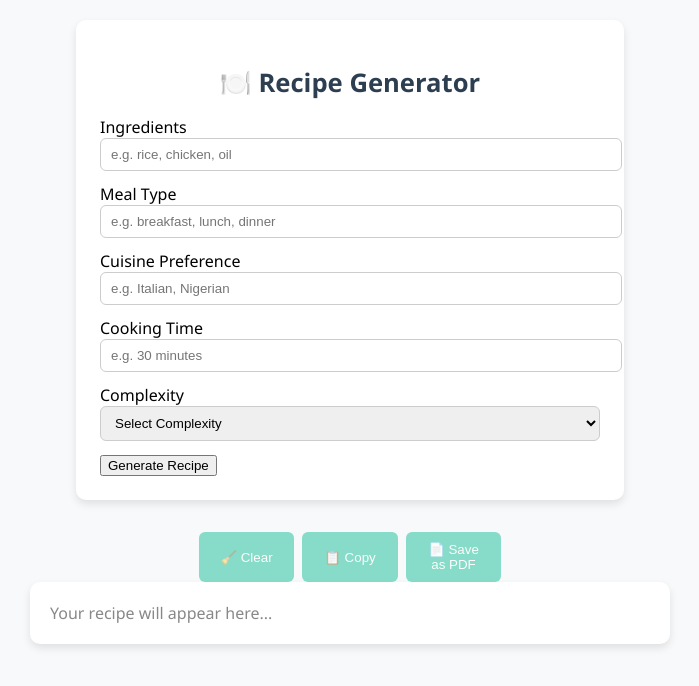
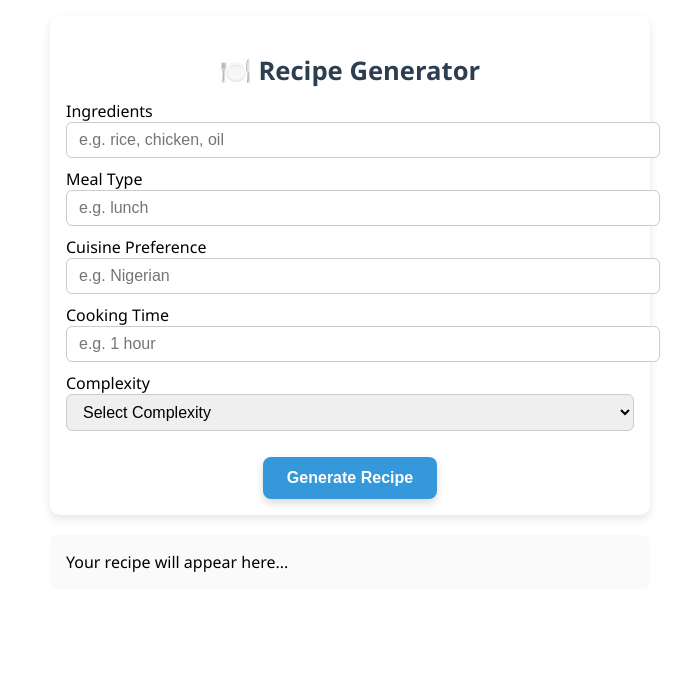
Before and after one commit to Enenche23/Recipe_Gen, a React (Create React App) app in the folder client/: page / in a window 1280 px wide. Shown: the top 686 px of the page, without its empty margins (290-989 px from the left). Built offline with nearby package versions, Linux system fonts and the light colour scheme.

Commit message:
UI/UX improvements and recipe title handling

```diff
--- a/client/src/App.css
+++ b/client/src/App.css
@@ -1,86 +1,110 @@
-/* App.css */
+/* Layout */
 .app-container {
+  max-width: 600px;
+  margin: auto;
+  padding: 16px;
   font-family: 'Segoe UI', Tahoma, Geneva, Verdana, sans-serif;
-  background: #f8f9fa;
-  min-height: 100vh;
-  display: flex;
-  flex-direction: column;
-  align-items: center;
-  padding: 20px;
 }
 
 .recipe-card {
   background: #fff;
-  padding: 24px;
+  padding: 16px;
   border-radius: 10px;
-  box-shadow: 0 4px 8px rgba(0,0,0,0.1);
-  width: 100%;
-  max-width: 500px;
-  margin-bottom: 20px;
+  box-shadow: 0 4px 10px rgba(0,0,0,0.1);
 }
 
+/* Inputs */
+.input-field {
+  width: 100%;
+  padding: 8px 12px;
+  margin-bottom: 10px;
+  border: 1px solid #ccc;
+  border-radius: 6px;
+  font-size: 1rem;
+}
+
+/* Title */
 .recipe-title {
   text-align: center;
-  margin-bottom: 16px;
-  font-size: 1.6em;
+  font-size: 1.6rem;
+  margin-bottom: 12px;
   color: #2c3e50;
 }
 
-.input-field {
-  width: 100%;
-  padding: 8px 10px;
-  margin-bottom: 12px;
-  border: 1px solid #ccc;
-  border-radius: 6px;
+/* Generate Recipe Button */
+.recipe-actions {
+  display: flex;
+  justify-content: center;
+  margin-top: 16px;
 }
 
-.recipe-actions {
+.generate-btn {
+  background-color: #3498db;
+  color: white;
+  font-weight: bold;
+  padding: 12px 24px;
+  font-size: 1rem;
+  border: none;
+  border-radius: 8px;
+  cursor: pointer;
+  transition: background-color 0.3s ease, transform 0.2s ease;
+  box-shadow: 0 4px 8px rgba(0, 0, 0, 0.15);
+}
+
+.generate-btn:hover {
+  background-color: #2980b9;
+  transform: translateY(-2px);
+}
+
+/* Recipe Output */
+.recipe-output {
+  margin-top: 20px;
+  background: #fafafa;
+  padding: 16px;
+  border-radius: 8px;
+  white-space: pre-wrap;
+}
+
+/* Bold text inside recipe */
+.bold-text {
+  font-weight: bold;
+  font-size: 1.1rem;
+  color: #2c3e50;
+}
+
+/* Action buttons (Save, Copy, Clear) */
+.action-buttons {
   display: flex;
   justify-content: space-between;
   margin-top: 12px;
+  gap: 8px;
 }
 
 .action-btn {
   flex: 1;
-  margin: 0 4px;
-  background-color: #3bc9a7;
-  color: white;
+  background-color: #f0f0f0;
   border: none;
-  padding: 10px 14px;
+  padding: 10px;
+  font-size: 0.95rem;
   border-radius: 6px;
   cursor: pointer;
   transition: background-color 0.2s ease;
 }
 
 .action-btn:hover {
-  background-color: #31ab90;
+  background-color: #ddd;
 }
 
-.action-btn:disabled {
-  opacity: 0.6;
-  cursor: not-allowed;
+/* Make "Save as PDF" button larger */
+.action-btn.pdf-btn {
+  padding: 12px;
+  font-size: 1rem;
 }
 
-.recipe-output {
-  width: 100%;
-  max-width: 600px;
-  background: white;
-  border-radius: 10px;
-  padding: 20px;
-  white-space: pre-wrap;
-  box-shadow: 0 4px 8px rgba(0,0,0,0.1);
+/* Responsive */
+@media (max-width: 600px) {
+  .generate-btn, .action-btn {
+    font-size: 0.9rem;
+    padding: 10px;
+  }
 }
-
-.placeholder-text {
-  color: #888;
-}
-
-.bold-text {
-  font-weight: bold;
-  font-size: 1.1em;
-  color: #2c3e50;
-}
-
-.recipe-line {
-  margin-bottom: 6px;
-}
--- a/client/src/App.js
+++ b/client/src/App.js
@@ -1,5 +1,3 @@
-/** App.js **/
-
 import './App.css';
 import React, { useEffect, useRef, useState, useCallback } from 'react';
 
@@ -11,195 +9,150 @@ const RecipeCard = ({ onSubmit }) => {
   const [complexity, setComplexity] = useState('');
 
   const handleSubmit = () => {
-    const recipeData = {
+    const data = {
       ingredients: ingredients.trim(),
       mealType,
       cuisine,
       cookingTime,
       complexity,
     };
-    console.log('Submitting:', recipeData);
-    onSubmit(recipeData);
+    console.log('Submitting:', data);
+    onSubmit(data);
   };
 
   return (
     <div className='recipe-card'>
       <h2 className='recipe-title'>🍽️ Recipe Generator</h2>
-      <label htmlFor='ingredients'>Ingredients</label>
-      <input
-        type='text'
-        id='ingredients'
-        value={ingredients}
-        onChange={(e) => setIngredients(e.target.value)}
-        className='input-field'
-        placeholder='e.g. rice, chicken, oil'
-      />
+      <label>Ingredients</label>
+      <input className='input-field' value={ingredients} onChange={(e) => setIngredients(e.target.value)} placeholder='e.g. rice, chicken, oil' />
 
-      <label htmlFor='mealType'>Meal Type</label>
-      <input
-        type='text'
-        id='mealType'
-        value={mealType}
-        onChange={(e) => setMealType(e.target.value)}
-        className='input-field'
-        placeholder='e.g. breakfast, lunch, dinner'
-      />
+      <label>Meal Type</label>
+      <input className='input-field' value={mealType} onChange={(e) => setMealType(e.target.value)} placeholder='e.g. lunch' />
 
-      <label htmlFor='cuisine'>Cuisine Preference</label>
-      <input
-        type='text'
-        id='cuisine'
-        value={cuisine}
-        onChange={(e) => setCuisine(e.target.value)}
-        className='input-field'
-        placeholder='e.g. Italian, Nigerian'
-      />
+      <label>Cuisine Preference</label>
+      <input className='input-field' value={cuisine} onChange={(e) => setCuisine(e.target.value)} placeholder='e.g. Nigerian' />
 
-      <label htmlFor='cookingTime'>Cooking Time</label>
-      <input
-        type='text'
-        id='cookingTime'
-        value={cookingTime}
-        onChange={(e) => setCookingTime(e.target.value)}
-        className='input-field'
-        placeholder='e.g. 30 minutes'
-      />
+      <label>Cooking Time</label>
+      <input className='input-field' value={cookingTime} onChange={(e) => setCookingTime(e.target.value)} placeholder='e.g. 1 hour' />
 
-      <label htmlFor='complexity'>Complexity</label>
-      <select
-        id='complexity'
-        value={complexity}
-        onChange={(e) => setComplexity(e.target.value)}
-        className='input-field'
-      >
+      <label>Complexity</label>
+      <select className='input-field' value={complexity} onChange={(e) => setComplexity(e.target.value)}>
         <option value=''>Select Complexity</option>
-        <option value='Beginner'>Beginner</option>
-        <option value='Intermediate'>Intermediate</option>
-        <option value='Advanced'>Advanced</option>
+        <option>Beginner</option>
+        <option>Intermediate</option>
+        <option>Advanced</option>
       </select>
 
-      <button onClick={handleSubmit} className='generate-btn'>
-        Generate Recipe
-      </button>
+      <div className="recipe-actions">
+        <button className='generate-btn' onClick={handleSubmit}>Generate Recipe</button>
+      </div>
     </div>
   );
 };
 
 function App() {
   const [recipeData, setRecipeData] = useState(null);
-  const [recipeText, setRecipeText] = useState('');
-  const [isLoading, setIsLoading] = useState(false);
+  const [chunks, setChunks] = useState([]);
   const eventSourceRef = useRef(null);
 
-  const closeEventStream = () => {
+  const closeStream = () => {
     if (eventSourceRef.current) {
       eventSourceRef.current.close();
       eventSourceRef.current = null;
     }
   };
 
-  const initializeEventStream = useCallback(() => {
+  const initializeStream = useCallback(() => {
     if (!recipeData) return;
-
-    const queryParams = new URLSearchParams(recipeData).toString();
-    const url = `https://recipe-backend-47av.onrender.com/recipeStream?${queryParams}`;
-
+    const query = new URLSearchParams(recipeData).toString();
+    const url = `https://recipe-backend-47av.onrender.com/recipeStream?${query}`;
     console.log('Connecting to:', url);
-    setIsLoading(true);
 
     eventSourceRef.current = new EventSource(url);
 
-    eventSourceRef.current.onmessage = (event) => {
-      const data = JSON.parse(event.data);
+    let firstChunk = true;
+
+    eventSourceRef.current.onmessage = (e) => {
+      const data = JSON.parse(e.data);
+      if (data.action === 'chunk') {
+        let text = data.chunk.trim();
+
+        // If first chunk starts with ## Title, treat as title
+        if (firstChunk && text.startsWith('##')) {
+          text = text.replace(/^##\s*/, '');
+          setChunks((prev) => [...prev, { type: 'title', text }]);
+        } else {
+          // Make words after "**" bold
+          const processed = text.replace(/\*\*(.+?)\*\*/g, '<span class="bold-text">$1</span>');
+          setChunks((prev) => [...prev, { type: 'chunk', text: processed }]);
+        }
+        firstChunk = false;
+      }
       if (data.action === 'close') {
-        closeEventStream();
-        setIsLoading(false);
-      } else if (data.action === 'chunk') {
-        setRecipeText((prev) => prev + data.chunk);
+        closeStream();
       }
     };
 
-    eventSourceRef.current.onerror = (err) => {
-      console.error('EventSource error:', err);
-      closeEventStream();
-      setIsLoading(false);
+    eventSourceRef.current.onerror = (e) => {
+      console.error('EventSource error:', e);
+      closeStream();
     };
   }, [recipeData]);
 
   useEffect(() => {
     if (recipeData) {
-      setRecipeText('');
-      closeEventStream();
-      initializeEventStream();
+      setChunks([]);
+      closeStream();
+      initializeStream();
     }
-  }, [recipeData, initializeEventStream]);
+  }, [recipeData, initializeStream]);
 
   const onSubmit = (data) => {
-    setRecipeData({
-      ...data,
-      ingredients: data.ingredients.trim()
-    });
+    setRecipeData(data);
   };
 
-  const downloadPDF = (text) => {
-    const element = document.createElement('a');
-    const file = new Blob([text], { type: 'application/pdf' });
-    element.href = URL.createObjectURL(file);
-    element.download = 'recipe.pdf';
-    document.body.appendChild(element);
-    element.click();
+  const saveAsPDF = () => {
+    const printContent = document.querySelector('.recipe-output').innerHTML;
+    const printWindow = window.open('', '', 'width=800,height=600');
+    printWindow.document.write(`<html><head><title>Recipe</title></head><body>${printContent}</body></html>`);
+    printWindow.document.close();
+    printWindow.print();
   };
 
-  const formatRecipeText = (text) => {
-    if (!text) return null;
-    return text.split('\n').map((line, idx) => {
-      const parts = line.split(/(\*\*.*?\*\*)/g).map((part, i) => {
-        if (part.startsWith('**') && part.endsWith('**')) {
-          const clean = part.slice(2, -2);
-          return <strong key={i} className="bold-text">{clean}</strong>;
-        }
-        return part;
-      });
-      return <div key={idx}>{parts}</div>;
-    });
+  const copyToClipboard = () => {
+    const text = chunks.map(chunk => chunk.text.replace(/<[^>]+>/g, '')).join('\n');
+    navigator.clipboard.writeText(text);
+  };
+
+  const clearRecipe = () => {
+    setChunks([]);
   };
 
   return (
     <div className='app-container'>
       <RecipeCard onSubmit={onSubmit} />
-
-      <div className='recipe-actions'>
-        <button onClick={() => setRecipeText('')} className='action-btn' disabled={!recipeText}>
-          🧹 Clear
-        </button>
-        <button
-          onClick={() => {
-            navigator.clipboard.writeText(recipeText || '');
-            alert('✅ Recipe copied to clipboard!');
-          }}
-          className='action-btn'
-          disabled={!recipeText}
-        >
-          📋 Copy
-        </button>
-        <button
-          onClick={() => downloadPDF(recipeText)}
-          className='action-btn'
-          disabled={!recipeText}
-        >
-          📄 Save as PDF
-        </button>
-      </div>
-
       <div className='recipe-output'>
-        {isLoading ? (
-          <span className='placeholder-text'>🍳 Generating your recipe...</span>
-        ) : recipeText ? (
-          formatRecipeText(recipeText)
+        {chunks.length === 0 ? (
+          <span className='placeholder-text'>Your recipe will appear here...</span>
         ) : (
-          <span className='placeholder-text'>Your recipe will appear here...</span>
+          <>
+            {chunks.map((chunk, idx) => (
+              chunk.type === 'title' ? (
+                <h3 key={idx}>{chunk.text}</h3>
+              ) : (
+                <p key={idx} dangerouslySetInnerHTML={{ __html: chunk.text }} />
+              )
+            ))}
+          </>
         )}
       </div>
+      {chunks.length > 0 && (
+        <div className='action-buttons'>
+          <button className='action-btn pdf-btn' onClick={saveAsPDF}>Save as PDF</button>
+          <button className='action-btn' onClick={copyToClipboard}>Copy</button>
+          <button className='action-btn' onClick={clearRecipe}>Clear</button>
+        </div>
+      )}
     </div>
   );
 }
```
